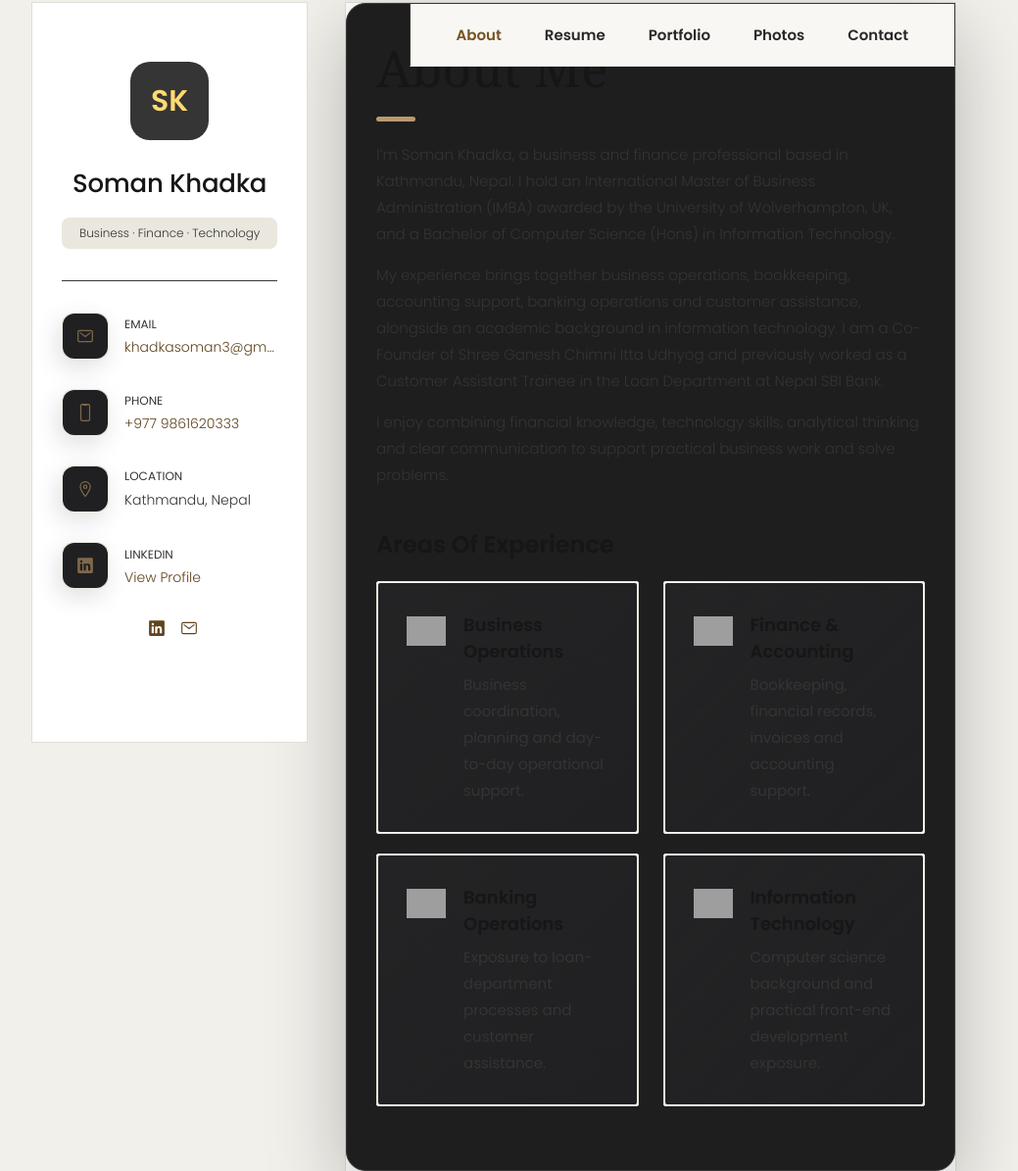
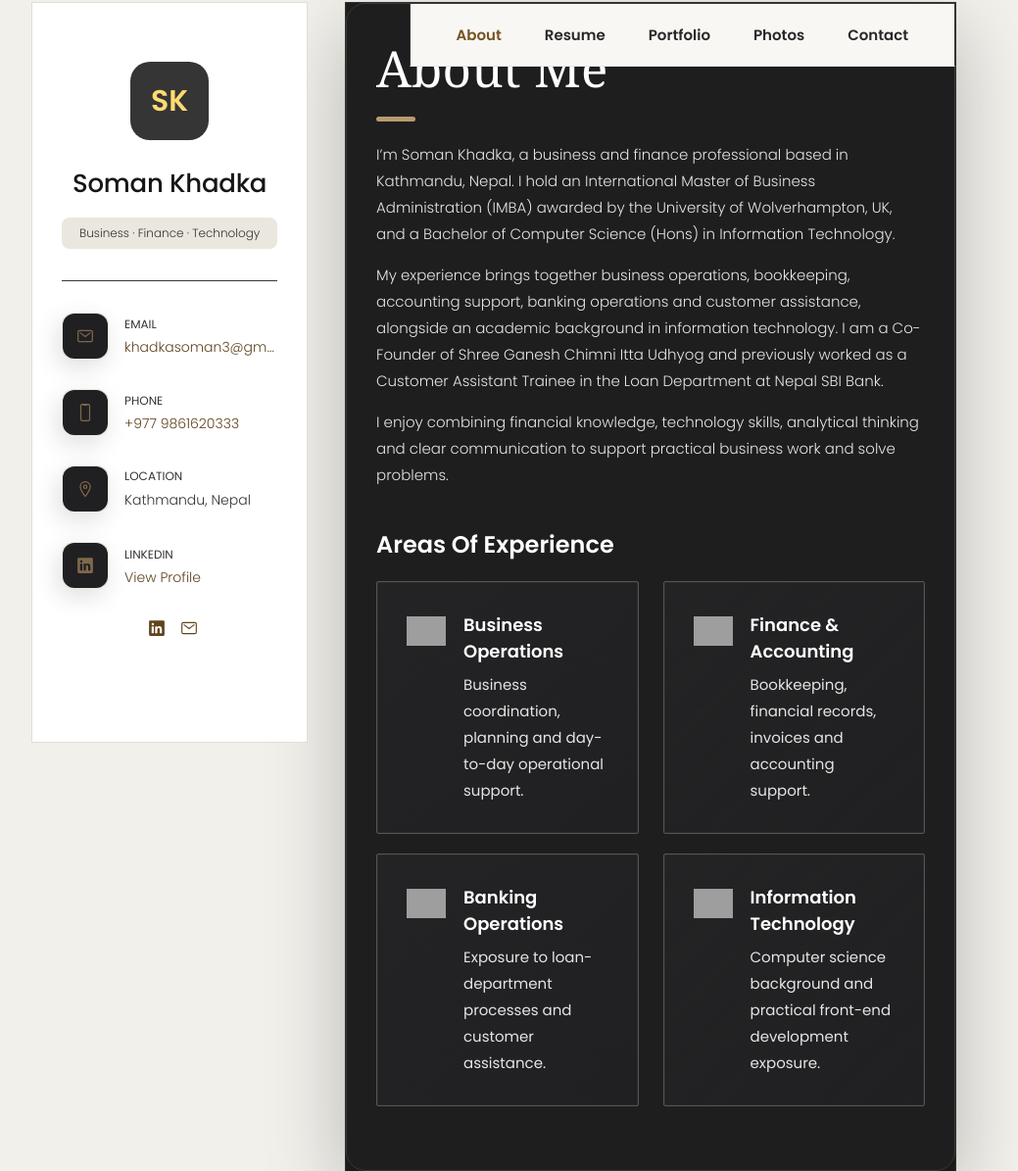
Before and after one commit to somankhadka3-commits/soman.github.io, a plain HTML site: page index.html in a window 1280 px wide. Shown: the part 862-2057 px from the top of the page at 98% size, without its empty margins (32-1071 px from the left). Drawn offline with nearby package versions, Linux system fonts and the light colour scheme; no server answers; grey boxes are pictures that could not be loaded.

Commit message:
Fix white text contrast on dark main content and cards

```diff
--- a/assets/css/editorial.css
+++ b/assets/css/editorial.css
@@ -102,3 +102,38 @@ body.editorial-design .photo-lightbox p{color:#fff!important;text-align:center;m
 body.editorial-design .photo-close{position:absolute;right:10px;top:5px;color:white;background:#000a;border:0;font-size:30px;cursor:pointer;padding:0 10px}
 @media(max-width:850px){body.editorial-design .photo-gallery{grid-template-columns:repeat(2,minmax(0,1fr))}}
 @media(max-width:480px){body.editorial-design .photo-gallery{grid-template-columns:1fr 1fr;gap:8px}body.editorial-design .photo-tile span{font-size:11px}body.editorial-design .photo-upload-link{width:100%;text-align:center}}
+
+/* Fix contrast on the dark content panel (sidebar stays light). */
+body.editorial-design .main-content{background:#1f1f1f!important;color:#f6f6f6!important;border-color:#343434!important}
+body.editorial-design .main-content .article-title,
+body.editorial-design .main-content .h3,
+body.editorial-design .main-content .h4,
+body.editorial-design .main-content .h5,
+body.editorial-design .main-content h2,
+body.editorial-design .main-content h3,
+body.editorial-design .main-content h4,
+body.editorial-design .main-content h5{color:#fff!important}
+body.editorial-design .main-content p,
+body.editorial-design .main-content .about-text p,
+body.editorial-design .main-content .timeline-text,
+body.editorial-design .main-content .service-item-text,
+body.editorial-design .main-content .project-status,
+body.editorial-design .main-content .form-text,
+body.editorial-design .main-content .photo-status,
+body.editorial-design .main-content .photo-intro p{color:#e5e5e5!important}
+body.editorial-design .main-content .service-item,
+body.editorial-design .main-content .content-card,
+body.editorial-design .main-content .project-item{background:#2a2a2a!important;border:1px solid #555!important}
+body.editorial-design .main-content .project-item p,
+body.editorial-design .main-content .project-item span,
+body.editorial-design .main-content .skills-item h5{color:#f0f0f0!important}
+body.editorial-design .main-content .timeline-item-title{color:#fff!important}
+body.editorial-design .main-content .timeline-item>span{color:#f1c783!important}
+body.editorial-design .main-content .project-list a,
+body.editorial-design .main-content .project-profile-link{color:#f1c783!important}
+body.editorial-design .main-content .navbar{background:#f8f7f4!important}
+body.editorial-design .main-content .navbar-link{color:#282828!important}
+body.editorial-design .main-content .navbar-link.active{color:#765321!important}
+body.editorial-design .main-content .form-input{background:#2a2a2a!important;color:#fff!important;border-color:#8a8a8a!important}
+body.editorial-design .main-content .form-input::placeholder{color:#ddd!important}
+body.editorial-design .main-content .photo-upload-link{background:#e8d6b6;color:#171717!important}
```
